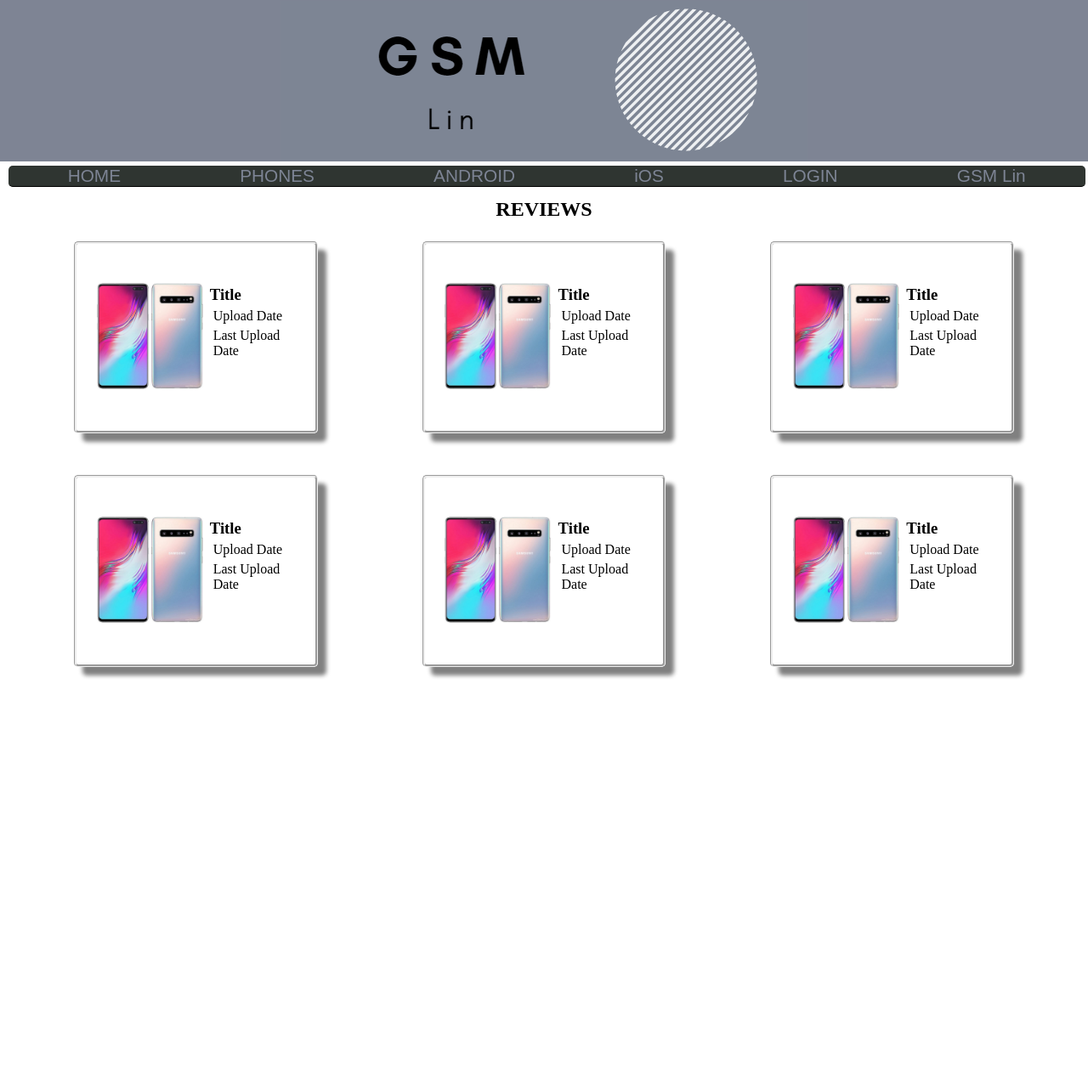
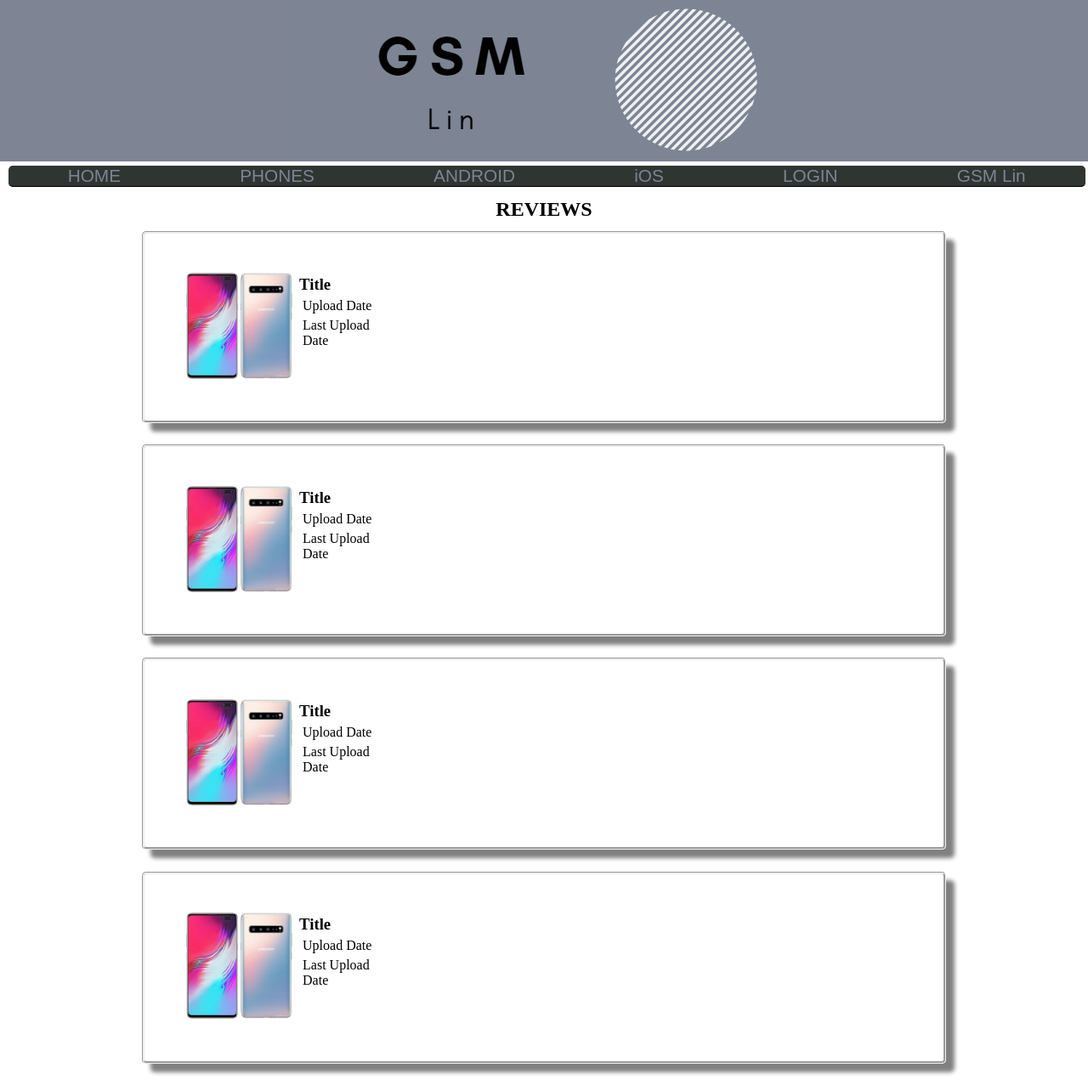
Before and after one commit to JonLinC07/GSM-Lin, a PHP site: page / in a window 1280 px wide. Shown: the whole page at 85% size. Before the commit the page ends 823 px from the top, so only its background shows below. Run offline with PHP 8.4, Linux system fonts and the light colour scheme.

Commit message:
Cambio de interfaz de reviews, ahora cada una tiene un div propio

```diff
--- a/CSS/Stylesheet.css
+++ b/CSS/Stylesheet.css
@@ -123,29 +123,18 @@ body {
   margin: 1%;
 }
 
-.review-container {
+.review {
   display: flex;
   flex-direction: row;
+  justify-content: flex-start;
   align-items: center;
-  justify-content: space-around;
   margin: 1%;
-  width: 98%;
-  height: 250px;
-}
-
-.review {
-  display: flex;
-  flex-direction: column;
-  justify-content: space-around;
-  align-items: center;
-  margin: 5%;
-  width: 33%;
+  width: 75%;
   height: 220px;
   border-radius: 5px;
   border-style: groove;
   box-shadow: 10px 10px 5px grey;
-   -o-transition: all 1s ease-out;
-   transition: all 1s ease-out;
+  transition: all 0.5s ease;
 }
 
 .review:hover > .to-hidden {
@@ -155,6 +144,7 @@ body {
 .to-show {
   display: flex;
   flex-direction: row;
+  margin: 5%;
 }
 
 .image {
@@ -176,10 +166,8 @@ body {
 .to-hidden {
   display: none;
   flex-direction: row;
-  justify-content: space-around;
-  width: 100%;
- -o-transition: all 1s ease-out;
- transition: all 1s ease-out;
+  justify-content: flex-end;
+  margin-left: 45%;
 }
 
 .to-hidden img {
@@ -191,5 +179,4 @@ body {
   flex-direction: column;
   justify-content: space-around;
   align-items: center;
-   -o-transition: all 1s ease-out;
 }
--- a/Index.html
+++ b/Index.html
@@ -26,112 +26,6 @@
     <div class="content-reviews">
       <h2>REVIEWS</h2>
 
-      <div class="review-container">
-        <div class="review">
-          <div class="to-show">
-            <div class="image">
-              <img src="Images/Phones/GalaxyS105G.jpg" alt="">
-            </div>
-
-            <div class="info-review">
-              <div class="title">
-                  <h3>Title</h3>
-              </div>
-
-              <p>Upload Date</p>
-              <p>Last Upload Date</p>
-            </div>
-          </div>
-
-          <div class="to-hidden">
-            <div class="hide">
-              <h6>Edit</h6>
-              <a href="#"><img src="Images/Edit.png" alt=""></a>
-            </div>
-
-            <div class="hide">
-              <h6>Preview</h6>
-              <a href="#"><img src="Images/Show.png" alt=""></a>
-            </div>
-
-            <div class="hide">
-              <h6>Delete</h6>
-              <a href="#"><img src="Images/Delete.png" alt=""></a>
-            </div>
-          </div>
-        </div>
-
-        <div class="review">
-          <div class="to-show">
-            <div class="image">
-              <img src="Images/Phones/GalaxyS105G.jpg" alt="">
-            </div>
-
-            <div class="info-review">
-              <div class="title">
-                  <h3>Title</h3>
-              </div>
-
-              <p>Upload Date</p>
-              <p>Last Upload Date</p>
-            </div>
-          </div>
-
-          <div class="to-hidden">
-            <div class="hide">
-              <h6>Edit</h6>
-              <a href="#"><img src="Images/Edit.png" alt=""></a>
-            </div>
-
-            <div class="hide">
-              <h6>Preview</h6>
-              <a href="#"><img src="Images/Show.png" alt=""></a>
-            </div>
-
-            <div class="hide">
-              <h6>Delete</h6>
-              <a href="#"><img src="Images/Delete.png" alt=""></a>
-            </div>
-          </div>
-
-        </div>
-
-        <div class="review">
-          <div class="to-show">
-            <div class="image">
-              <img src="Images/Phones/GalaxyS105G.jpg" alt="">
-            </div>
-
-            <div class="info-review">
-              <div class="title">
-                  <h3>Title</h3>
-              </div>
-
-              <p>Upload Date</p>
-              <p>Last Upload Date</p>
-            </div>
-          </div>
-
-          <div class="to-hidden">
-            <div class="hide">
-              <h6>Edit</h6>
-              <a href="#"><img src="Images/Edit.png" alt=""></a>
-            </div>
-
-            <div class="hide">
-              <h6>Preview</h6>
-              <a href="#"><img src="Images/Show.png" alt=""></a>
-            </div>
-
-            <div class="hide">
-              <h6>Delete</h6>
-              <a href="#"><img src="Images/Delete.png" alt=""></a>
-            </div>
-          </div>
-        </div>
-      </div>
-
-      <div class="review-container">
         <div class="review">
           <div class="to-show">
             <div class="image">
@@ -233,7 +127,41 @@
             </div>
           </div>
         </div>
-      </div>
+
+        <div class="review">
+          <div class="to-show">
+            <div class="image">
+              <img src="Images/Phones/GalaxyS105G.jpg" alt="">
+            </div>
+
+            <div class="info-review">
+              <div class="title">
+                  <h3>Title</h3>
+              </div>
+
+              <p>Upload Date</p>
+              <p>Last Upload Date</p>
+            </div>
+          </div>
+
+          <div class="to-hidden">
+            <div class="hide">
+              <h6>Edit</h6>
+              <a href="#"><img src="Images/Edit.png" alt=""></a>
+            </div>
+
+            <div class="hide">
+              <h6>Preview</h6>
+              <a href="#"><img src="Images/Show.png" alt=""></a>
+            </div>
+
+            <div class="hide">
+              <h6>Delete</h6>
+              <a href="#"><img src="Images/Delete.png" alt=""></a>
+            </div>
+          </div>
+        </div>
+
     </div>
 
 
```
